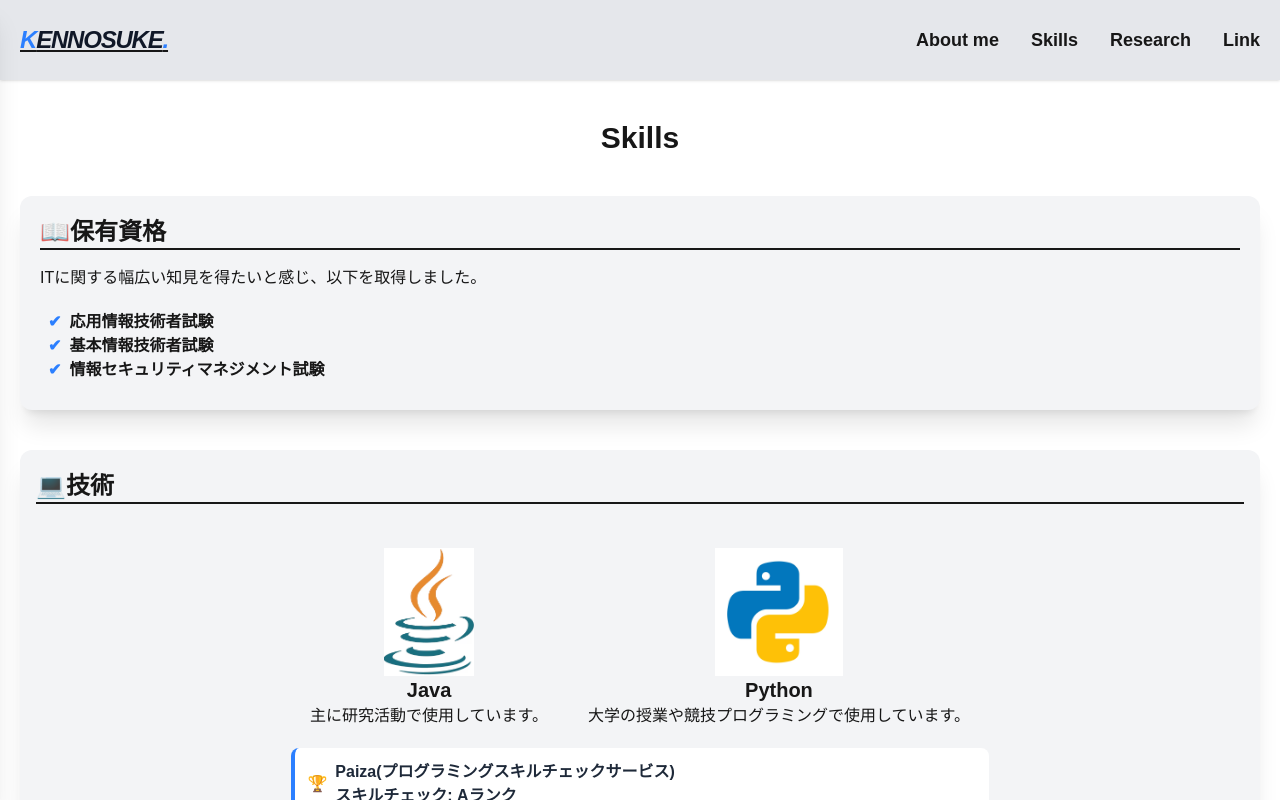
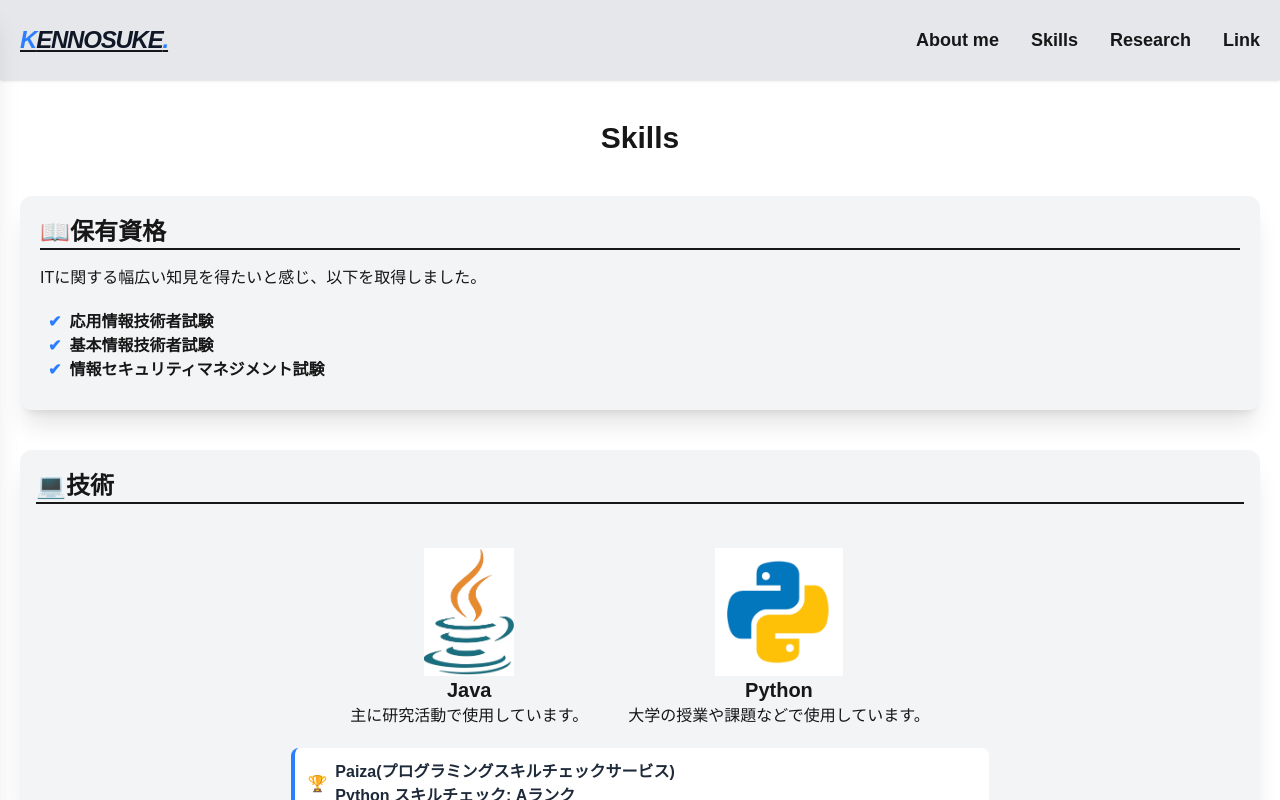
Before and after one commit to kennnnnno/portfolio, a Next.js app: page /k-portfolio/skills in a window 1280 px wide. Built offline with nearby package versions, Linux system fonts and the light colour scheme.

Commit message:
Skillsの内容修正

```diff
--- a/app/k-portfolio/skills/page.tsx
+++ b/app/k-portfolio/skills/page.tsx
@@ -38,7 +38,7 @@ export default async function SkillsPage() {
               </div>
               <div className="text-xl text-center font-bold">Python</div>
               <div className="text-l text-center">
-                大学の授業や競技プログラミングで使用しています。
+                大学の授業や課題などで使用しています。
               </div>
             </div>
           </div>
@@ -48,7 +48,7 @@ export default async function SkillsPage() {
               <span className="font-bold text-gray-800">
                 Paiza(プログラミングスキルチェックサービス)
                 <br />
-                スキルチェック: Aランク
+                Python スキルチェック: Aランク
               </span>
             </div>
             <p className="text-sm text-gray-600 mt-1 pl-6">
```
